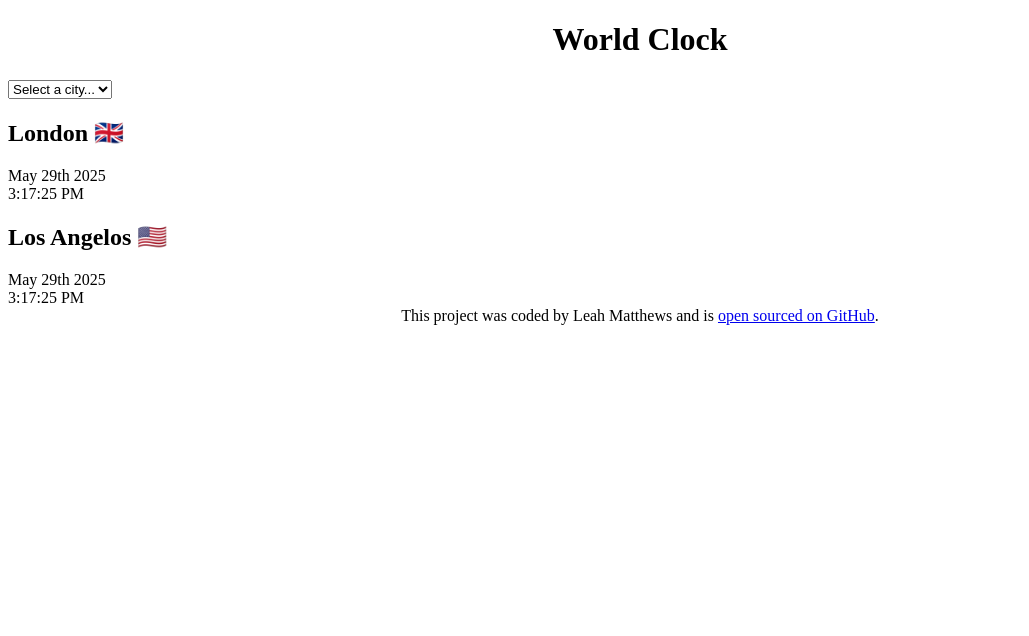
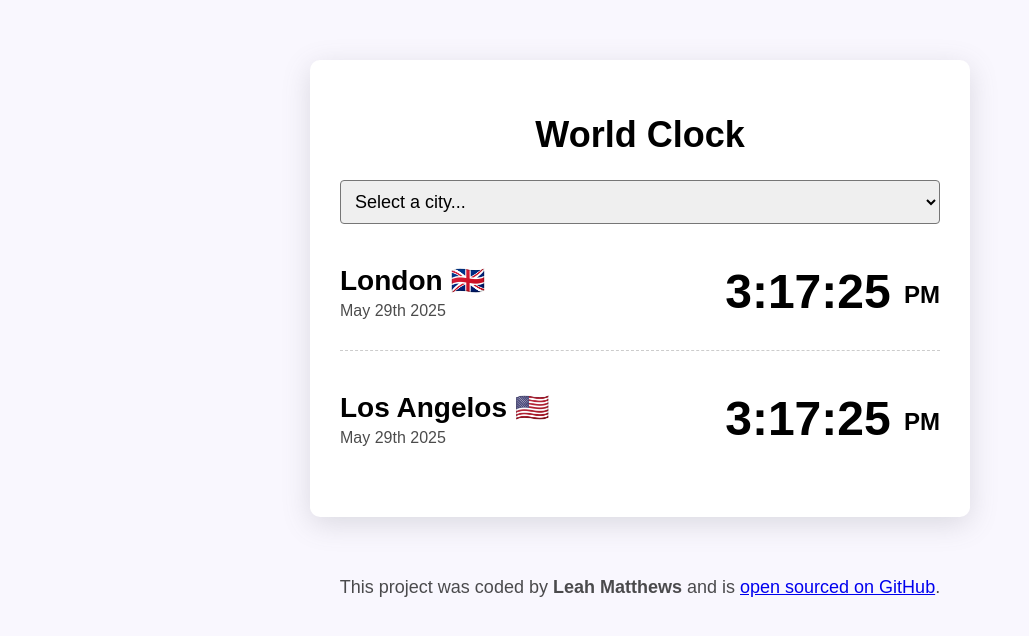
Before and after one commit to leahraquel/world-clock-project, a plain HTML site: page index.html in a window 1280 px wide. Shown: the whole page, without its empty margins (0-1029 px from the left). Drawn offline with Linux system fonts and the light colour scheme.

Commit message:
styled project with CSS

```diff
--- a/css/styles.css
+++ b/css/styles.css
@@ -1,6 +1,57 @@
+body {
+  background-color: #f9f7fe;
+  font-family: sans-serif;
+}
 h1 {
   text-align: center;
+  font-family: sans-serif;
+  font-size: 36px;
 }
+h2 {
+  margin: 0 0 5px;
+  font-size: 28px;
+}
+select {
+  display: block;
+  width: 100%;
+  font-size: 18px;
+  border-radius: 4px;
+  padding: 10px;
+}
+.container {
+  max-width: 600px;
+  margin: 60px auto;
+  background: white;
+  padding: 30px;
+  box-shadow: 0px 7px 29px 0px rgba(100, 100, 111, 0.2);
+  border-radius: 10px;
+}
+.city {
+  display: flex;
+  margin: 10px 0;
+  justify-content: space-between;
+  padding: 30px 0;
+  border-bottom: 1px dashed rgba(0, 0, 0, 0.2);
+}
+.city:last-child {
+  border: none;
+}
+
+.date {
+  opacity: 0.7;
+}
+.time {
+  font-size: 48px;
+  font-weight: bold;
+}
+.time small {
+  font-size: 24px;
+  vertical-align: middle;
+  line-height: 36px;
+}
+
 footer {
   text-align: center;
+  font-size: 18px;
+  color: rgba(0, 0, 0, 0.7);
 }
--- a/index.html
+++ b/index.html
@@ -19,18 +19,29 @@
       </select>
 
       <div class="city">
-        <h2>London 🇬🇧</h2>
-        <div class="date">May 29th 2025</div>
-        <div class="time">3:17:25 PM</div>
+        <div>
+          <h2>London 🇬🇧</h2>
+          <div class="date">May 29th 2025</div>
+        </div>
+        <div class="time">
+          3:17:25
+          <small>PM</small>
+        </div>
       </div>
+
       <div class="city">
-        <h2>Los Angelos 🇺🇸</h2>
-        <div class="date">May 29th 2025</div>
-        <div class="time">3:17:25 PM</div>
+        <div>
+          <h2>Los Angelos 🇺🇸</h2>
+          <div class="date">May 29th 2025</div>
+        </div>
+        <div class="time">
+          3:17:25
+          <small>PM</small>
+        </div>
       </div>
     </div>
     <footer>
-      This project was coded by Leah Matthews and is
+      This project was coded by <strong>Leah Matthews</strong> and is
       <a
         href="https://github.com/leahraquel/world-clock-project"
         target="_blank"
```
